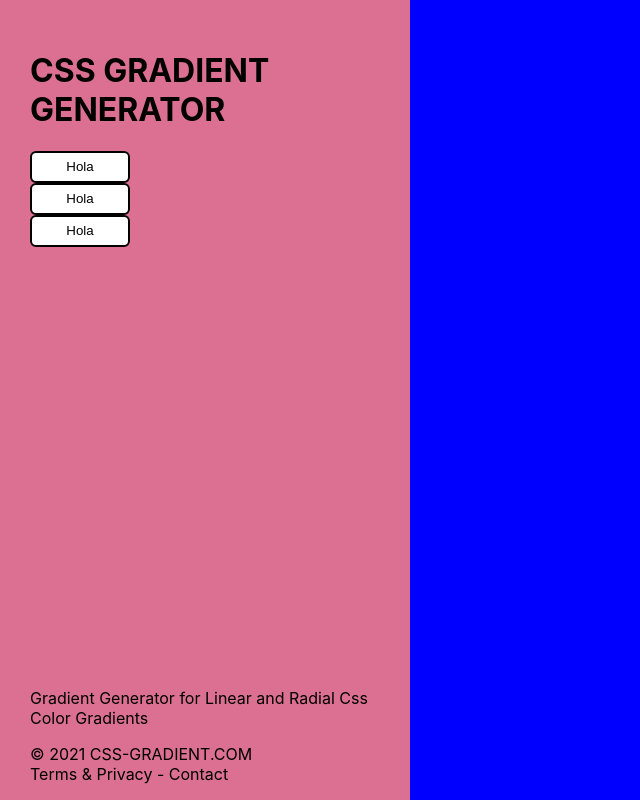
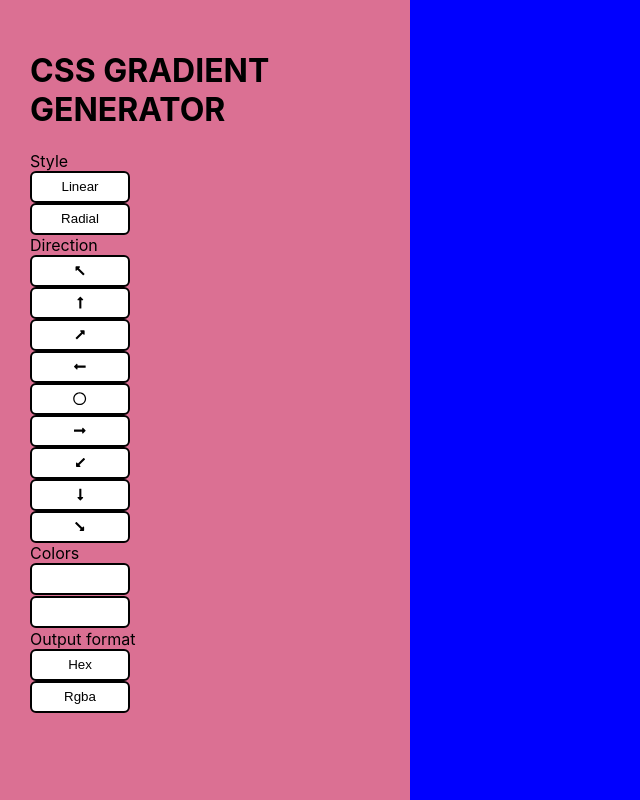
Before and after one commit to NataJenkins/React-css-gradient, a React (Create React App) app: page / in a window 1280 px wide. Shown: the whole page, without its empty margins (0-640 px from the left). Built offline with nearby package versions, Linux system fonts and the light colour scheme.

Commit message:
Added styling buttons

```diff
--- a/src/components/Button/Button.jsx
+++ b/src/components/Button/Button.jsx
@@ -1,10 +1,10 @@
 import React from "react";
 import "./Button.css";
 
-export default function Button(btn) {
+export default function Button({ txt, icn, cName }) {
   return (
     <div>
-      <button className="button">Hola</button>
+      <button className="button">{txt ? txt : icn}</button>
     </div>
   );
 }
--- a/src/components/sidebar/Sidebar.jsx
+++ b/src/components/sidebar/Sidebar.jsx
@@ -1,20 +1,61 @@
 import React from "react";
 import Button from "../Button/Button";
+import { FontAwesomeIcon } from "@fortawesome/react-fontawesome";
+import {
+  faLongArrowAltUp,
+  faLongArrowAltDown,
+  faLongArrowAltLeft,
+  faLongArrowAltRight,
+} from "@fortawesome/free-solid-svg-icons";
+import { faCircle as farCircle } from "@fortawesome/free-regular-svg-icons";
+
 import "./sidebar.css";
 
 export default function Sidebar() {
   return (
     <div className="sideBar">
       <h1>CSS GRADIENT GENERATOR</h1>
+      <div className="options">
+        <label>Style</label>
+        <Button txt="Linear" />
+        <Button txt="Radial" />
+        <label>Direction</label>
+        <Button
+          icn={
+            <FontAwesomeIcon className="diagonal" icon={faLongArrowAltLeft} />
+          }
+        />
+        <Button icn={<FontAwesomeIcon icon={faLongArrowAltUp} />} />
+        <Button
+          icn={<FontAwesomeIcon className="diagonal" icon={faLongArrowAltUp} />}
+        />
+        <Button icn={<FontAwesomeIcon icon={faLongArrowAltLeft} />} />
+        <Button icn={<FontAwesomeIcon icon={farCircle} />} />
+        <Button icn={<FontAwesomeIcon icon={faLongArrowAltRight} />} />
+        <Button
+          icn={
+            <FontAwesomeIcon className="diagonal" icon={faLongArrowAltDown} />
+          }
+        />
+        <Button icn={<FontAwesomeIcon icon={faLongArrowAltDown} />} />
+        <Button
+          icn={
+            <FontAwesomeIcon className="diagonal" icon={faLongArrowAltRight} />
+          }
+        />
+      </div>
+      <label>Colors</label>
+      <Button style="background-color: rgb(124, 150, 55);" />
       <Button />
-      <Button />
-      <Button />
-      <footer>
+      <label>Output format</label>
+      <Button txt="Hex" />
+      <Button txt="Rgba" />
+      {/*    <footer>
         <p>Gradient Generator for Linear and Radial Css Color Gradients</p>
         <p>
           © 2021 CSS-GRADIENT.COM <br></br> Terms & Privacy - Contact
         </p>
-      </footer>
+</footer>*/}
     </div>
   );
 }
--- a/src/components/sidebar/sidebar.css
+++ b/src/components/sidebar/sidebar.css
@@ -1,7 +1,7 @@
 .sideBar {
   position: fixed;
   margin: 0;
-  height: 100%;
+  height: 95%;
   width: 350px;
   overflow-y: auto;
   background-color: palevioletred;
@@ -13,3 +13,7 @@ footer {
   width: 350px;
   bottom: 0;
 }
+
+.diagonal {
+  transform: rotate(45deg);
+}
```
Also changed, not shown: package.json (+8 -2 lines), 1 other file (tests, documents, lock files or other folders).
